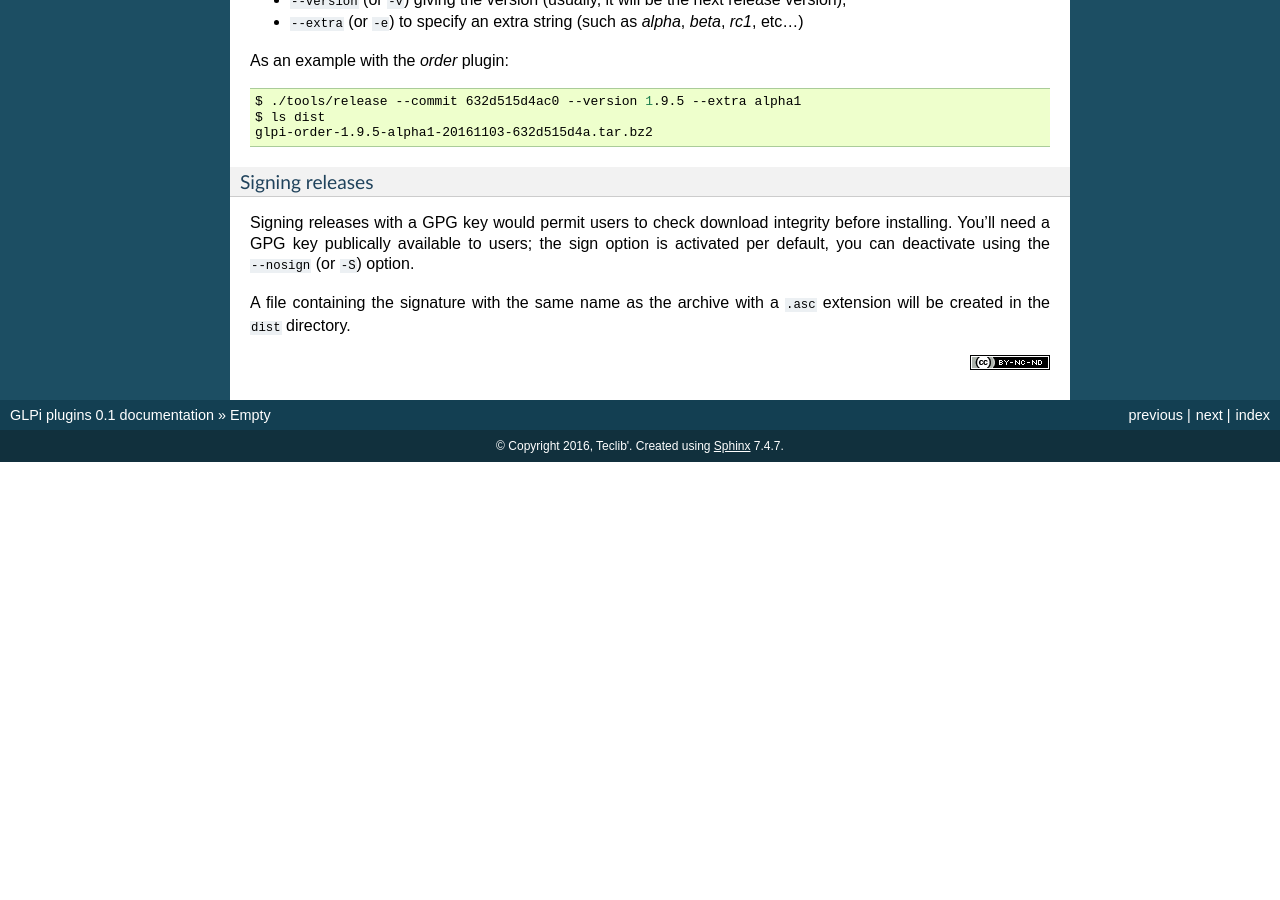
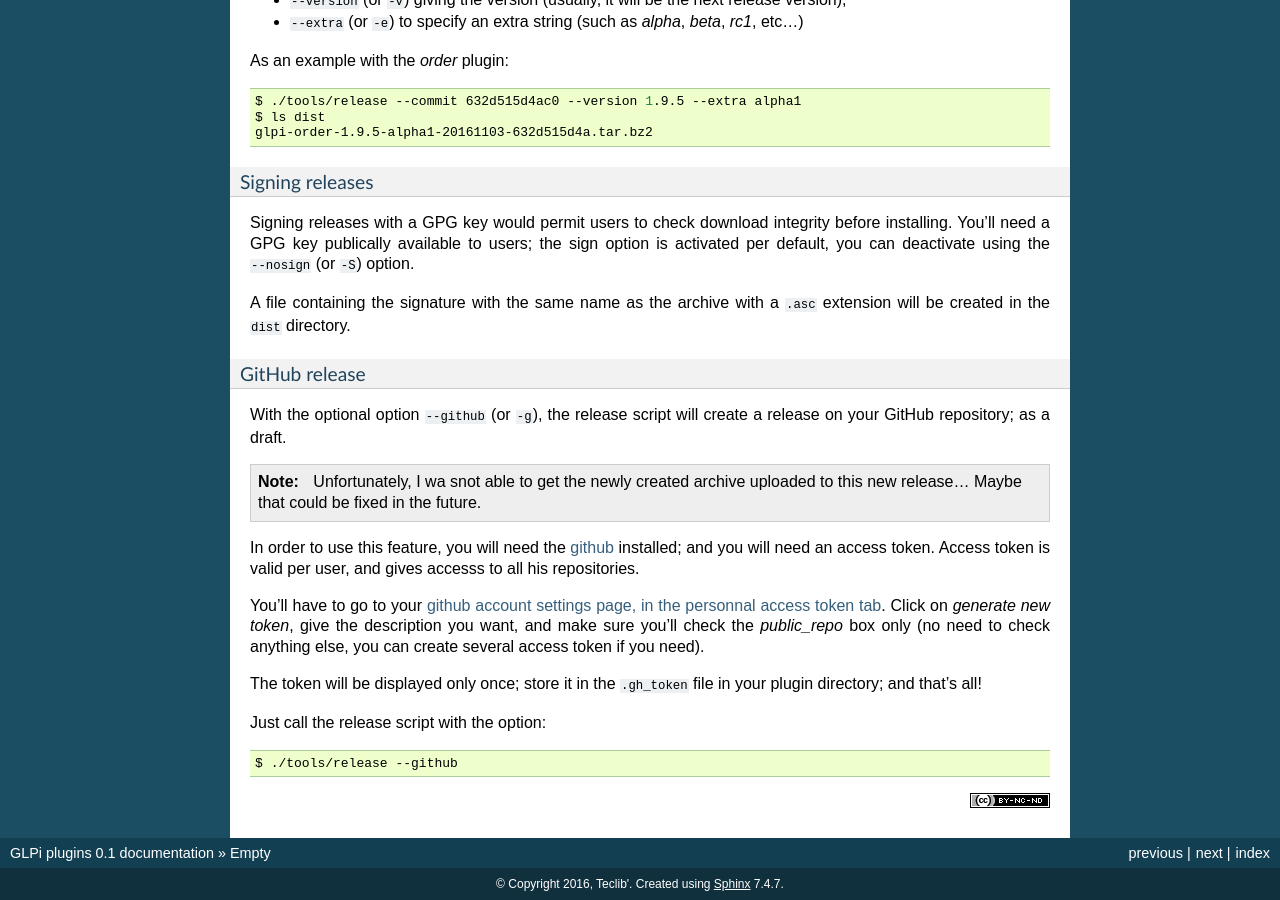
Before and after one commit to pluginsGLPI/doc, a Sphinx documentation site: the page built from source/empty/index.rst, in a window 1280 px wide and 900 px high, scrolled down 3852 px. Built offline with Sphinx 7.4.7, drawn with Linux system fonts in a browser that asks for light colours; before the commit the page ends 4314 px from its top, so only the background shows below that.

Commit message:
Add GitHub release

```diff
--- a/source/empty/index.rst
+++ b/source/empty/index.rst
@@ -219,3 +219,24 @@ Signing releases
 Signing releases with a GPG key would permit users to check download integrity before installing. You'll need a GPG key publically available to users; the sign option is activated per default, you can deactivate using the ``--nosign`` (or ``-S``) option.
 
 A file containing the signature with the same name as the archive with a ``.asc`` extension will be created in the ``dist`` directory.
+
+GitHub release
++++++++++++++++
+
+With the optional option ``--github`` (or ``-g``), the release script will create a release on your GitHub repository; as a draft.
+
+.. note::
+
+   Unfortunately, I wa snot able to get the newly created archive uploaded to this new release... Maybe that could be fixed in the future.
+
+In order to use this feature, you will need the `github <https://github.com/PyGithub/PyGithub>`_ installed; and you will need an access token. Access token is valid per user, and gives accesss to all his repositories.
+
+You'll have to go to your `github account settings page, in the personnal access token tab <https://github.com/settings/tokens>`_. Click on *generate new token*, give the description you want, and make sure you'll check the *public_repo* box only (no need to check anything else, you can create several access token if you need).
+
+The token will be displayed only once; store it in the ``.gh_token`` file in your plugin directory; and that's all!
+
+Just call the release script with the option:
+
+.. code-block:: bash
+
+   $ ./tools/release --github
```
